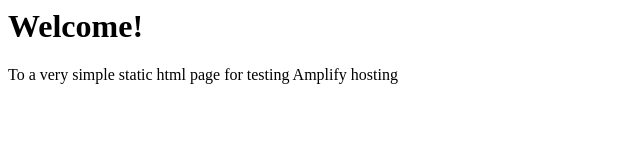
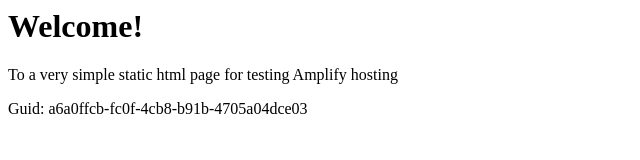
Before and after one commit to aws-aemilia-iad/Github-PR-Commit-Integration-Test-DoNotTouch-Gith-OKSLNVO2-v1-preprod-us-east-1, a website: page src/index.html in a window 1280 px wide. Shown: the whole page, without its empty margins (0-640 px from the left). Drawn offline with Linux system fonts and the light colour scheme.

Commit message:
commit from integ tests

```diff
--- a/src/index.html
+++ b/src/index.html
@@ -1,3 +1,5 @@
+
+
 <html lang="en">
 
 <head>
@@ -10,6 +12,6 @@
 <body>
     <h1>Welcome!</h1>
     <p>To a very simple static html page for testing Amplify hosting</p>
-</body>
+    <p>Guid: a6a0ffcb-fc0f-4cb8-b91b-4705a04dce03</p></body>
 
 </html>
```
